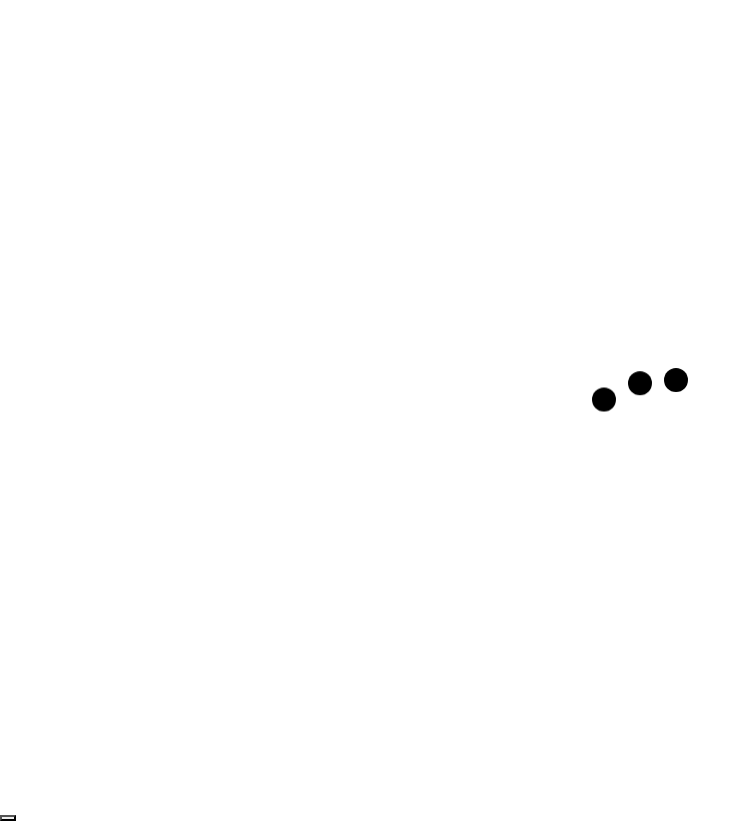
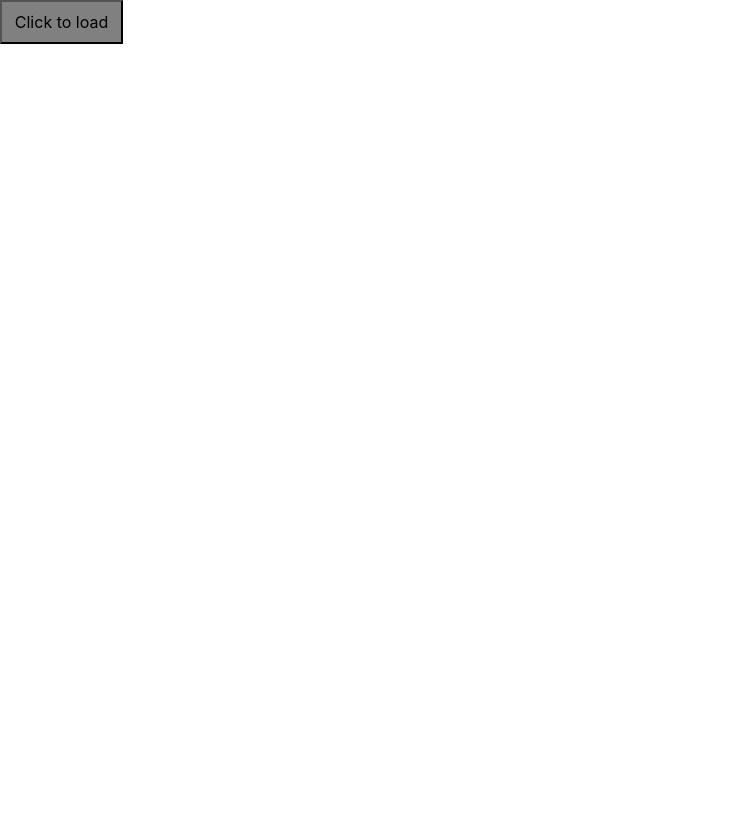
Before and after one commit to mpaolodr/p_problems, a React (Create React App) app in the folder react-components/components/: page / in a window 1280 px wide. Shown: the whole page, without its empty margins (0-751 px from the left). After the commit the page ends 800 px from the top, so only its background shows below. Built offline with nearby package versions, Linux system fonts and the light colour scheme.

Commit message:
loader working!

```diff
--- a/react-components/components/src/App.js
+++ b/react-components/components/src/App.js
@@ -5,20 +5,38 @@ import BtnLoader from './components/btn-loader/BtnLoader';
 
 function App() {
   const [date, setDate] = useState('02-10-2021');
+  const [loading, setLoading] = useState(false);
+
+  const toggleLoading = () => {
+    setLoading(true);
+
+    setTimeout(() => {
+      setLoading(false);
+    }, 3000);
+  };
 
   return (
     <div className='App'>
       {/* <Datepicker label='Date of Birth' date={date} onDateChanged={setDate} /> */}
-      <div
+      {/* <div
         style={{
           fontSize: '1.5rem',
           height: '100vh',
         }}
       >
         <BtnLoader color='black' />
-      </div>
+      </div> */}
 
-      <button></button>
+      <button
+        onClick={toggleLoading}
+        style={{
+          fontSize: '1rem',
+          padding: '0.5em 0.8em',
+          background: 'gray',
+        }}
+      >
+        {loading ? <BtnLoader color='#fff' /> : 'Click to load'}
+      </button>
     </div>
   );
 }
--- a/react-components/components/src/components/btn-loader/BtnLoader.jsx
+++ b/react-components/components/src/components/btn-loader/BtnLoader.jsx
@@ -10,31 +10,30 @@ const bounce = keyframes`
 }
 
 100% {
-    transform: translateY(-20px)
+    transform: translateY(-50%)
 }
 
 `;
 
 const LdrContainer = styled.div`
-  position: absolute;
-  top: 50%;
-  left: 50%;
-  transform: translate(-50%, -50%);
   display: flex;
+  justify-content: center;
+  align-items: center;
+
   & > :not(:last-child) {
-    margin-right: 0.5em;
+    margin-right: 0.5rem;
   }
 
   .first {
-    animation: ${bounce} 0.5s infinite alternate;
+    animation: ${bounce} 0.3s infinite alternate;
   }
 
   .second {
-    animation: ${bounce} 0.5s infinite alternate 0.25s;
+    animation: ${bounce} 0.3s infinite alternate 0.25s;
   }
 
   .third {
-    animation: ${bounce} 0.5s infinite alternate 0.5s;
+    animation: ${bounce} 0.3s infinite alternate 0.5s;
   }
 `;
 
--- a/react-components/components/src/components/btn-loader/Circle.jsx
+++ b/react-components/components/src/components/btn-loader/Circle.jsx
@@ -3,8 +3,8 @@ import React from 'react';
 import styled from 'styled-components';
 
 const Circle = styled.div`
-  width: 1em;
-  height: 1em;
+  width: 0.8em;
+  height: 0.8em;
   border-radius: 50%;
   background: ${(props) => props.color};
 `;
```
